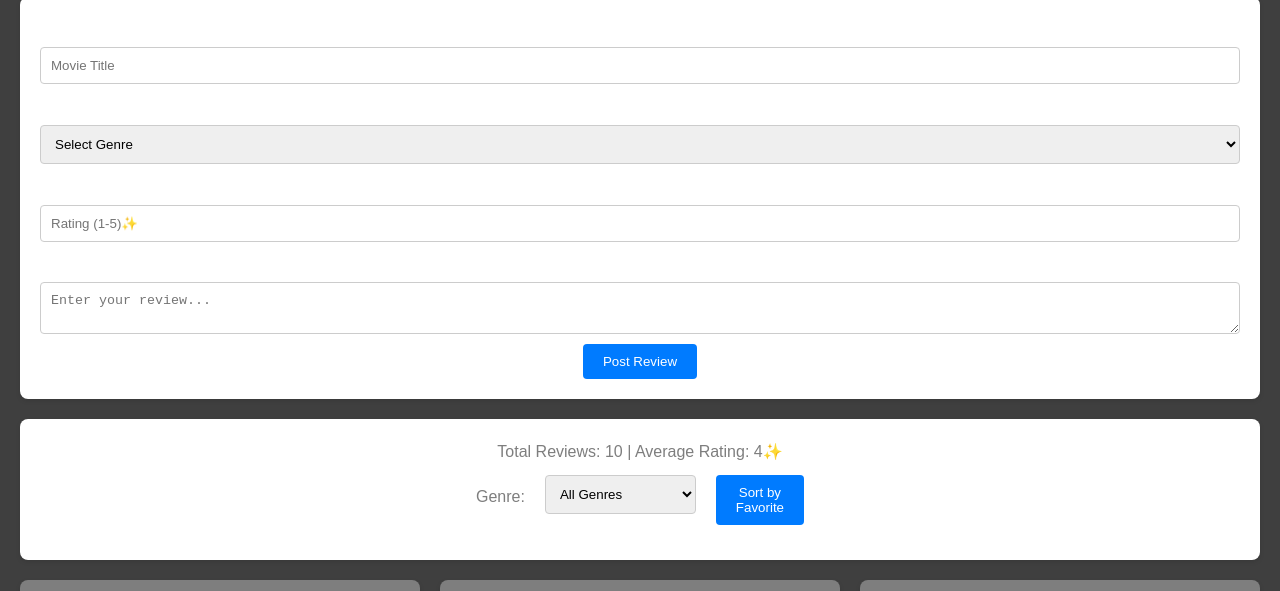
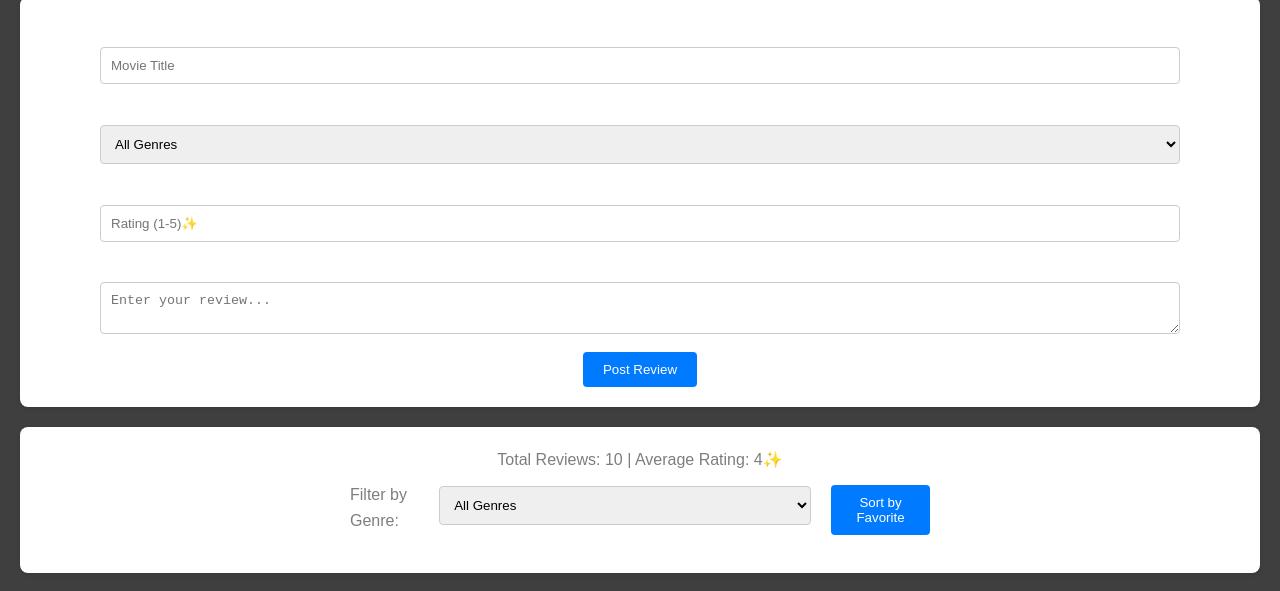
Before and after one commit to mite404/film-review-js, a website built with Vite: page index.html in a window 1280 px wide. Shown: the part 204-795 px from the top of the page. Built offline with nearby package versions, Linux system fonts and the light colour scheme; files whose address does not match are found by name.

Commit message:
feat: Populate genre select elements dynamically
- Added `populateGenreList` function to dynamically populate genre options in select elements.
- Updated `index.html` to include empty select elements for genres.
- Modified `main.js` to call `populateGenreList` for `genre-select` and `movie-genre` elements.
- Ensured both select elements are populated with the same list of genres.
- Addressed issues commented in last PR
- Adjusted CSS width of Form inputs and Review Stats divs.

This change improves maintainability by centralizing the genre list in JavaScript.

```diff
--- a/index.html
+++ b/index.html
@@ -21,6 +21,7 @@
       <div id="logos"></div>
     </header>
     <form id="review-form">
+      <div id="form-input-container">
         <label for="movie-title">Movie Title:</label>
         <input
           id="movie-title"
@@ -29,16 +30,9 @@
           placeholder="Movie Title"
           required
         />
-      <label for="movie-genre">Movie Genre:</label>
-      <select id="movie-genre" name="movie-genre" required>
-        <option value="" disabled selected>Select Genre</option>
-        <option value="Action">Action</option>
-        <option value="Comedy">Comedy</option>
-        <option value="Drama">Drama</option>
-        <option value="Sci-Fi">Sci-Fi</option>
-        <option value="Thriller">Thriller</option>
-        <option value="Horror">Horror</option>
-      </select>
+        <label for="movie-genre">Select Genre:</label>
+        <select id="movie-genre" name="movie-genre" required></select>
+
         <label for="movie-rating">Movie Rating</label>
         <input
           id="movie-rating"
@@ -56,24 +50,19 @@
           placeholder="Enter your review..."
           required
         ></textarea>
+      </div>
 
       <button class="button" id="submit" type="submit">Post Review</button>
     </form>
+
     <div id="review-stats-container">
       <div id="review-stats">
         <!-- Reviews Stats Populate Here!! -->
       </div>
       <div id="filter-container">
-        <label for="genre-select">Genre:</label>
-        <select id="genre-select" name="movie-genre" required>
-          <option value="all" selected>All Genres</option>
-          <option value="Action">Action</option>
-          <option value="Comedy">Comedy</option>
-          <option value="Drama">Drama</option>
-          <option value="Sci-Fi">Sci-Fi</option>
-          <option value="Thriller">Thriller</option>
-          <option value="Horror">Horror</option>
-        </select>
+        <label for="genre-select">Filter by Genre:</label>
+        <select id="genre-select" name="genre-select" required></select>
+
         <button class="button" id="favorite-sort" type="button">Sort by Favorite</button>
       </div>
     </div>
--- /dev/null
+++ b/src/components/populateGenreList.js
@@ -0,0 +1,26 @@
+export function populateGenreList(elementIds) {
+  const genres = [
+    {value: "all", text: "All Genres"},
+    {value: "Action", text: "Action"},
+    {value: "Comedy", text: "Comedy"},
+    {value: "Drama", text: "Drama"},
+    {value: "Sci-Fi", text: "Sci-Fi"},
+    {value: "Thriller", text: "Thriller"},
+    {value: "Horror", text: "Horror"},
+  ]
+
+  elementIds.forEach(id => {
+    const selectElement = document.getElementById(id);
+
+    if (selectElement) {
+      genres.forEach(genre => {
+        const option = document.createElement("option");
+        option.value = genre.value;
+        option.textContent = genre.text;
+        selectElement.appendChild(option);
+      });
+    } else {
+      console.error(`Element with ID ${id} not found!`);
+    }
+  });
+}
--- a/src/css/style.css
+++ b/src/css/style.css
@@ -40,6 +40,10 @@ h3 {
   border-radius: 8px;
   box-shadow: 0 2px 5px rgba(0, 0, 0, 0.1);
   margin-bottom: 20px;
+}
+
+#form-input-container {
+  width: 90%;
 }
 
 button:hover {
@@ -131,11 +135,12 @@ textarea {
 
 /* Filter Styles */
 #filter-container {
+  width: 50%;
   display: flex;
   align-items: center;
   gap: 20px;
   padding: 10px;
-  margin-bottom: 5px;
+  margin: 0 auto 5px;
 }
 
 /* Basic Responsive Design (adjust breakpoints as needed) */
--- a/src/main.js
+++ b/src/main.js
@@ -2,10 +2,12 @@ import javascriptLogo from "./javascript.svg";
 import viteLogo from "/vite.svg";
 import { reviews } from "./data/reviews.js";
 import { renderReviews } from "./components/review-list.js";
+import { populateGenreList } from "./components/populateGenreList.js";
 import { v4 as uuidv4 } from "uuid";
 
 
 const reviewForm = document.getElementById("review-form");
+const movieGenre = document.getElementById("movie-genre")
 const reviewStats = document.getElementById("review-stats");
 const reviewList = document.getElementById("review-list");
 const genreSelect = document.getElementById("genre-select");
@@ -15,6 +17,7 @@ const favoriteSort = document.getElementById("favorite-sort");
 // Stretch Goals:
 // TODO: Add local storage persistence
 
+populateGenreList(["movie-genre", "genre-select"])
 
 // Comparing UUID of click to object in array via handleLikeClick func
 document.addEventListener("click", function (e) {
@@ -88,6 +91,7 @@ function createReview(e) {
       genre: reviewGenre.value,
       rating: reviewRating.value,
       review: reviewText.value,
+      uuid: uuidv4()
     };
   } else {
     console.error("One or more review form elements not found:");
@@ -100,11 +104,6 @@ function createReview(e) {
 
   console.log("newReview Object created:", newReview);
 
-  if (typeof addNewReview === "function") {
-    addNewReview(newReview);
-  } else {
-    console.error("addNewReview function not found!");
-  }
   reviewForm.reset();
 }
 
```
Lines whose indentation alone changed are shown as unchanged.
